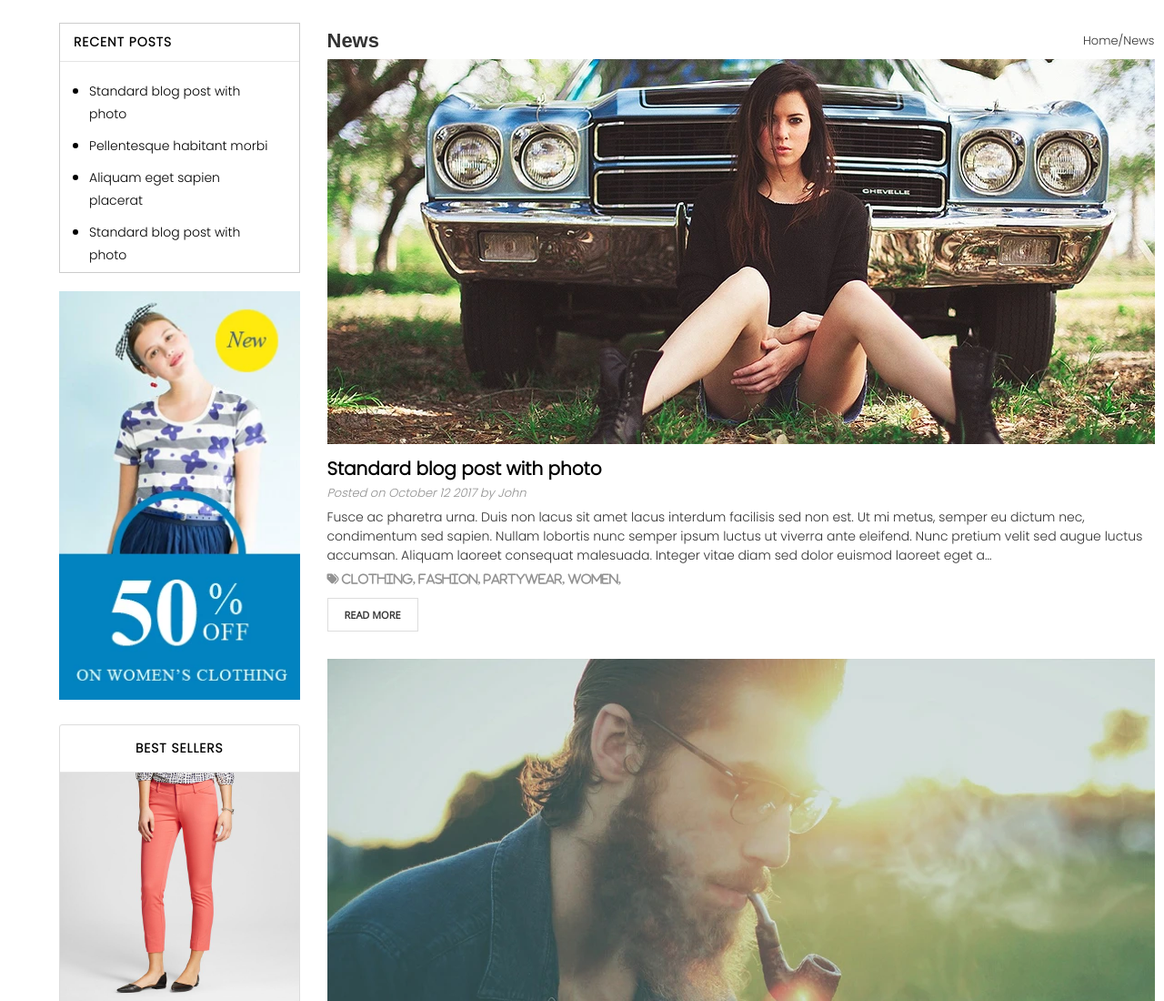
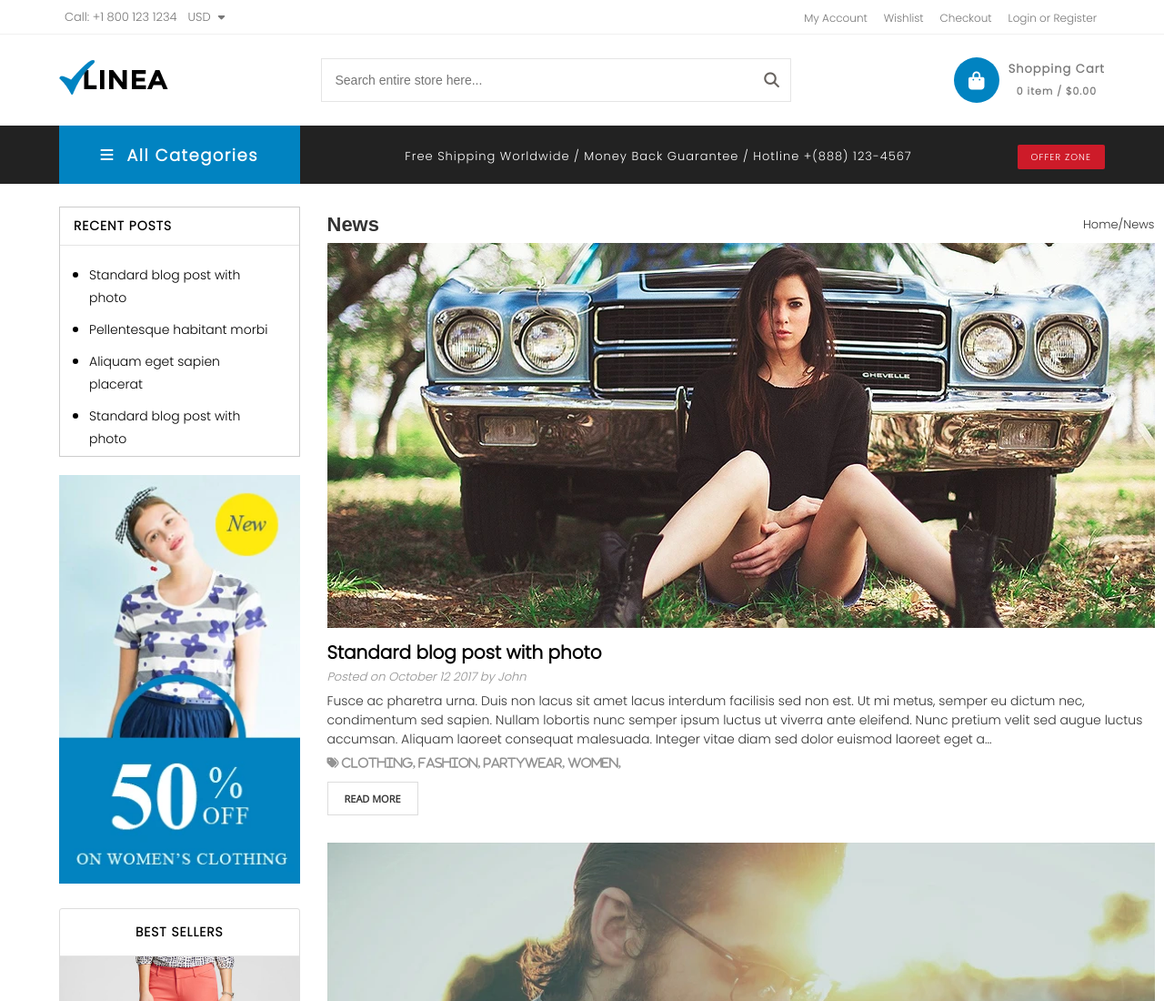
Before and after one commit to ekachxaidze98/group-project, a plain HTML site: page blog.html in a window 1280 px wide. Shown: the top 1100 px of the page at 91% size. Drawn offline with nearby package versions, Linux system fonts and the light colour scheme.

Commit message:
header add

```diff
--- a/blog.html
+++ b/blog.html
@@ -12,6 +12,71 @@
     <title>Document_blog</title>
 </head>
 <body>
+ <!-- contacts -->
+ <section class="contacts">
+    <div class="container">
+        <div class="items">
+            <div class="item">
+                <span>Call: +1 800 123 1234</span>
+                <div class="valute">
+                    <span>USD</span>
+                    <i class="fas fa-caret-down"></i>
+                </div>
+            </div>
+            <nav>
+                <ul>
+                    <li><a href="">My Account</a></li>
+                    <li><a href="">Wishlist</a></li>
+                    <li><a href="">Checkout</a></li>
+                    <li><a href="">Login or Register</a></li>
+                </ul>
+            </nav>
+        </div>
+    </div>
+</section>
+<div class="line"></div>
+<!-- search -->
+<section class="search-section">
+    <div class="container">
+        <div class="items">
+            <a class="logo" href="">
+                <img src="img/logo.webp" alt="">
+            </a>
+            <div class="item">
+                <form class="form">
+                    <input type="text" placeholder="Search entire store here..." name="search">
+                    <button type="submit"><i class="fas fa-search fa-lg"></i></button>
+                </form>
+                <div class="shop">
+                    <i class="fas fa-shopping-bag shop-icon fa-lg"></i>
+                    <div class="shopping-info">
+                        <span>Shopping Cart</span>
+                        <span class="price">0 item / $0.00</span>
+                    </div>
+                </div>
+            </div>
+        </div>
+    </div>
+</section>
+    <!-- info -->
+    <section class="info">
+        <div class="container">
+            <div class="items">
+                <div class="menu">
+                    <i class="fas fa-bars"></i>
+                    <h3> All Categories </h3>
+                </div>
+                <div class="item">
+                    <span>Free Shipping Worldwide</span>
+                    <span> / Money Back Guarantee /</span>
+                    <span>Hotline +(888) 123-4567</span>
+                </div>
+                <div class="item">
+                    <a href="">OFFER ZONE</a>
+                </div>
+            </div>
+        </div>
+    </section>
     <!-- blog -->
 <section class="blog">
     <div class="container">
--- a/styles/sections/_blog.scss
+++ b/styles/sections/_blog.scss
@@ -268,7 +268,7 @@
     }
 
 }
-@media only screen and (max-width: 600px) and (min-width: 400px) {
+@media only screen and (max-width: 600px) {
     .container {
         width: 100%;
         padding-left: 40px;
```
Also changed, not shown: styles/style.css, 1 other file.
